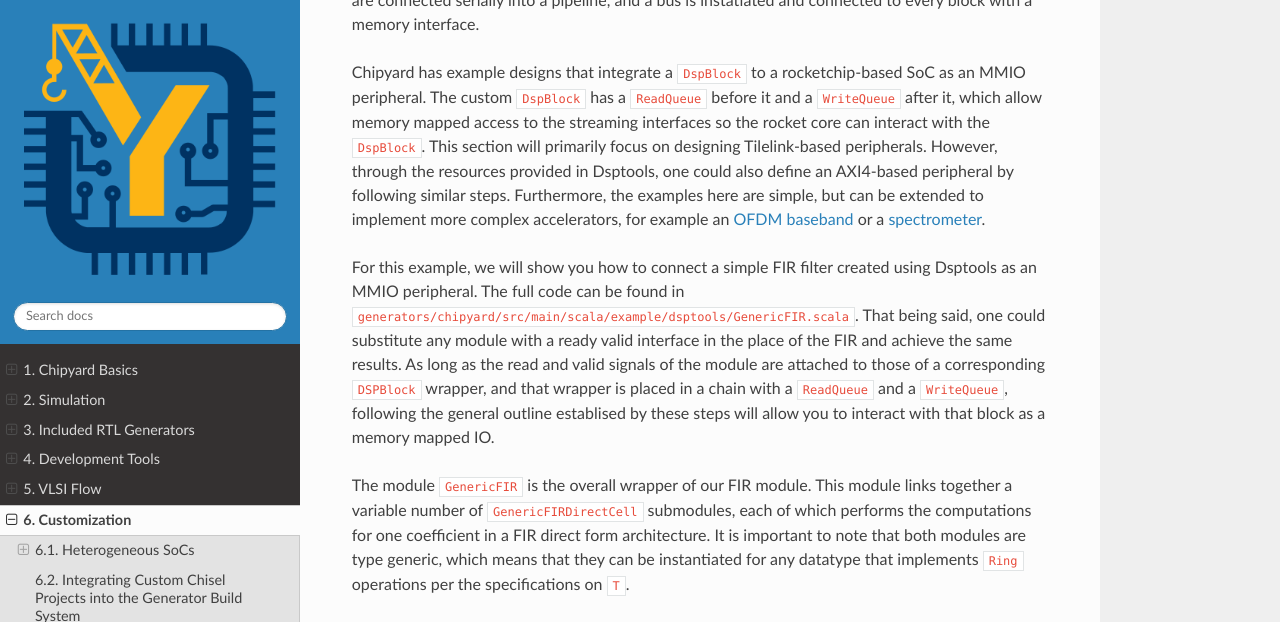
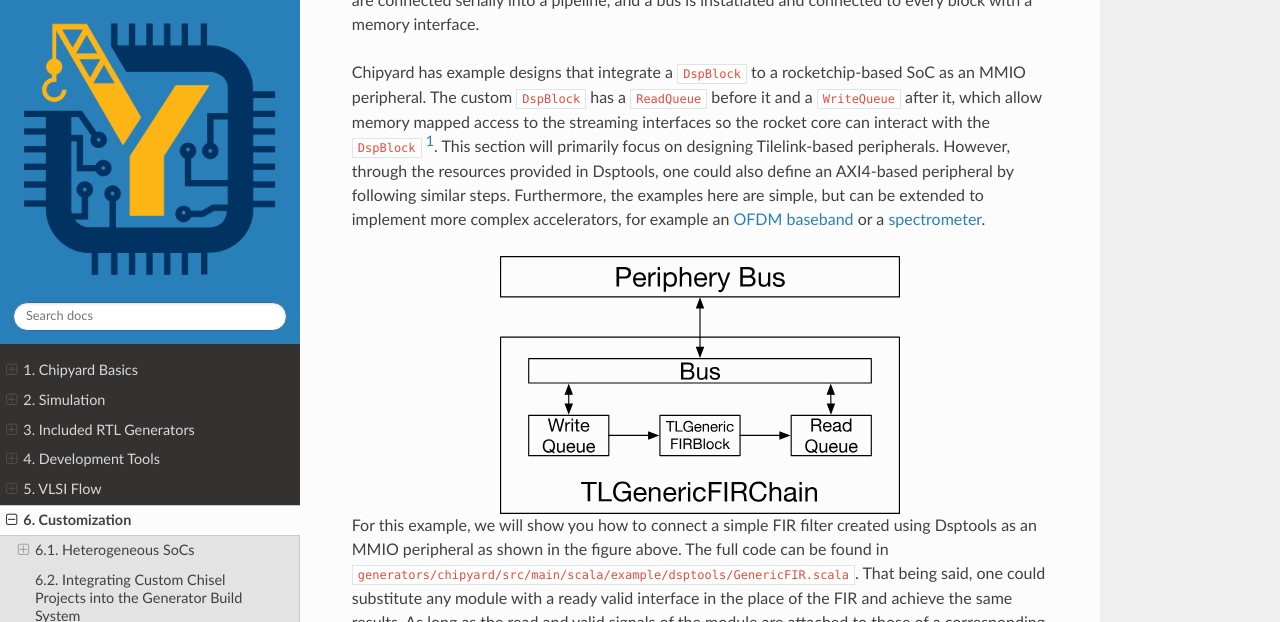
Before and after one commit to ucb-bar/chipyard, a Sphinx documentation site: the page built from docs/Customization/Dsptools-Blocks.rst, in a window 1280 px wide and 1400 px high, scrolled down 486 px. Shown: the top 622 px of the window. Built offline with Sphinx 7.4.7 and the Read the Docs theme 2.0.0, drawn with Linux system fonts in a browser that asks for light colours; some of the changed text lies outside the part shown; grey boxes are pictures that could not be loaded.

Commit message:
Add block diagram, clean up docs more

```diff
--- a/docs/Customization/Dsptools-Blocks.rst
+++ b/docs/Customization/Dsptools-Blocks.rst
@@ -6,7 +6,7 @@ Dsptools is a Chisel library that aids in writing custom signal processing accel
 * Structures for packaging DSP blocks and integrating them into a rocketchip-based SoC.
 * Test harnesses for testing DSP circuits, as well as VIP-style drivers and monitors for DSP blocks.
 
-The `Dsptools <https://github.com/ucb-bar/dsptools/>`_ repository has more documentation.
+The `Dsptools repository <https://github.com/ucb-bar/dsptools/>`_ has more documentation.
 
 
 Dsptools Blocks
@@ -16,11 +16,16 @@ It has a AXI4-stream interface and an optional memory interface.
 The idea is that these ``DspBlocks`` can be easily designed, unit tested, and assembled lego-style to build complex functionality.
 A ``DspChain`` is one example of how to assemble ``DspBlocks``, in which case the streaming interfaces are connected serially into a pipeline, and a bus is instatiated and connected to every block with a memory interface.
 
-Chipyard has example designs that integrate a ``DspBlock`` to a rocketchip-based SoC as an MMIO peripheral. The custom ``DspBlock`` has a ``ReadQueue`` before it and a ``WriteQueue`` after it, which allow memory mapped access to the streaming interfaces so the rocket core can interact with the ``DspBlock``.  This section will primarily focus on designing Tilelink-based peripherals. However, through the resources provided in Dsptools, one could also define an AXI4-based peripheral by following similar steps. Furthermore, the examples here are simple, but can be extended to implement more complex accelerators, for example an `OFDM baseband <https://github.com/grebe/ofdm>`_ or a `spectrometer <https://github.com/ucb-art/craft2-chip>`_.
+Chipyard has example designs that integrate a ``DspBlock`` to a rocketchip-based SoC as an MMIO peripheral. The custom ``DspBlock`` has a ``ReadQueue`` before it and a ``WriteQueue`` after it, which allow memory mapped access to the streaming interfaces so the rocket core can interact with the ``DspBlock`` [#]_.  This section will primarily focus on designing Tilelink-based peripherals. However, through the resources provided in Dsptools, one could also define an AXI4-based peripheral by following similar steps. Furthermore, the examples here are simple, but can be extended to implement more complex accelerators, for example an `OFDM baseband <https://github.com/grebe/ofdm>`_ or a `spectrometer <https://github.com/ucb-art/craft2-chip>`_.
 
-For this example, we will show you how to connect a simple FIR filter created using Dsptools as an MMIO peripheral. The full code can be found in ``generators/chipyard/src/main/scala/example/dsptools/GenericFIR.scala``. That being said, one could substitute any module with a ready valid interface in the place of the FIR and achieve the same results. As long as the read and valid signals of the module are attached to those of a corresponding ``DSPBlock`` wrapper, and that wrapper is placed in a chain with a ``ReadQueue`` and a ``WriteQueue``, following the general outline establised by these steps will allow you to interact with that block as a memory mapped IO.
+.. figure:: ../_static/images/fir-block-diagram.svg
+    :align: center
+    :alt: Block diagram showing how FIR is integrated with rocket.
+    :width: 400px
 
-The module ``GenericFIR`` is the overall wrapper of our FIR module. This module links together a variable number of ``GenericFIRDirectCell`` submodules, each of which performs the computations for one coefficient in a FIR direct form architecture. It is important to note that both modules are type generic, which means that they can be instantiated for any datatype that implements ``Ring`` operations per the specifications on ``T``.
+For this example, we will show you how to connect a simple FIR filter created using Dsptools as an MMIO peripheral as shown in the figure above. The full code can be found in ``generators/chipyard/src/main/scala/example/dsptools/GenericFIR.scala``. That being said, one could substitute any module with a ready valid interface in the place of the FIR and achieve the same results. As long as the read and valid signals of the module are attached to those of a corresponding ``DSPBlock`` wrapper, and that wrapper is placed in a chain with a ``ReadQueue`` and a ``WriteQueue``, following the general outline establised by these steps will allow you to interact with that block as a memory mapped IO.
+
+The module ``GenericFIR`` is the overall wrapper of our FIR module. This module links together a variable number of ``GenericFIRDirectCell`` submodules, each of which performs the computations for one coefficient in a FIR direct form architecture. It is important to note that both modules are type-generic, which means that they can be instantiated for any datatype ``T`` that implements ``Ring`` operations (e.g. addition, multiplication, identities).
 
 .. literalinclude:: ../../generators/chipyard/src/main/scala/example/dsptools/GenericFIR.scala
     :language: scala
@@ -56,7 +63,7 @@ With these classes implemented, you can begin to construct the chain by extendin
     :start-after: DOC include start: TLGenericFIRBlock chisel
     :end-before: DOC include end: TLGenericFIRBlock chisel
 
-We can then construct the final chain by utilizing the ``TLWriteQueue`` and ``TLReadeQueue`` modules found in ``generators/chipyard/src/main/scala/example/dsptools/DspBlocks.scala``. Inside our chain, we construct an instance of each queue as well as our ``TLGenericFIRBlock``. We then take the ``steamnode`` from each module and wire them all together to link the chain.
+We can then construct the final chain by utilizing the ``TLWriteQueue`` and ``TLReadeQueue`` modules found in ``generators/chipyard/src/main/scala/example/dsptools/DspBlocks.scala``. The chain is created by passing a list of factory functions to the constructor of ``TLChain``. The constructor then automatically instantiates these ``DspBlocks``, connects their stream nodes in order, creates a bus, and connects any ``DspBlocks`` that have memory interfaces to the bus.
 
 .. literalinclude:: ../../generators/chipyard/src/main/scala/example/dsptools/GenericFIR.scala
     :language: scala
@@ -72,9 +79,7 @@ As in the previous MMIO example, we use a cake pattern to hook up our module to
     :start-after: DOC include start: CanHavePeripheryStreamingFIR chisel
     :end-before: DOC include end: CanHavePeripheryStreamingFIR chisel
 
-Note that this is the point at which we decide the datatype for our FIR.
-
-Our module does not need to be connected to concrete IOs or wires, so we do not need to create a concrete trait.
+Note that this is the point at which we decide the datatype for our FIR. You could create different configs that use different types for the FIR, for example a config that instantiates a complex-valued FIR filter.
 
 Constructing the Top and Config
 -------------------------------
```
Also changed, not shown: other parts of docs/Customization/Dsptools-Blocks.rst (+7 -3 lines), docs/_static/images/fir-block-diagram.svg (added).
